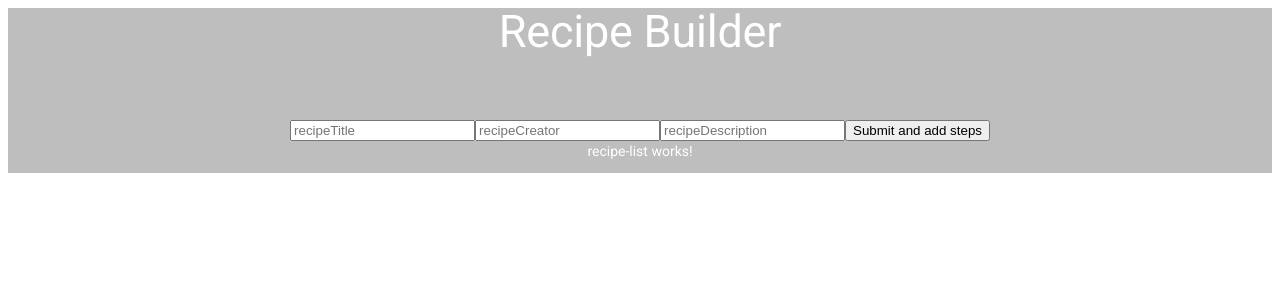
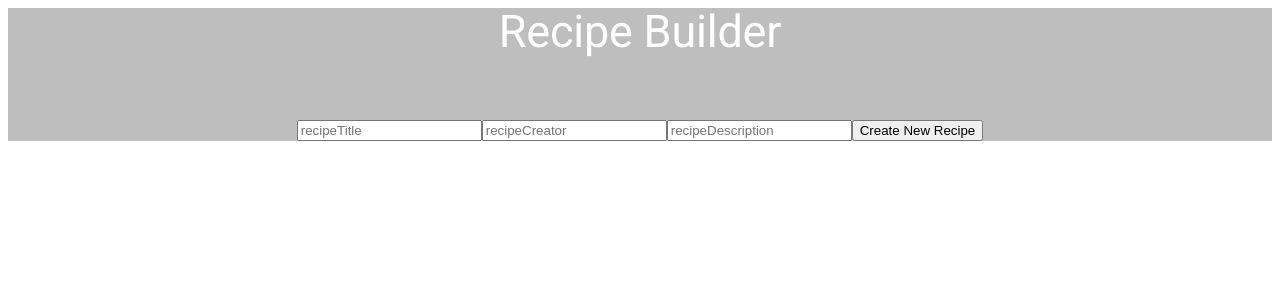
Before and after one commit to WSINTRA/AngularPractise, an Angular app: page / in a window 1280 px wide. Shown: the top 300 px of the page. Built offline with nearby package versions, Linux system fonts and the light colour scheme.

Commit message:
Able to add steps into the recipe object

```diff
--- a/src/app/app.component.html
+++ b/src/app/app.component.html
@@ -4,7 +4,6 @@
 <div class="mat-display-2">{{title}}</div>
 <!-- <app-landing-page></app-landing-page> -->
 <app-recipe-form></app-recipe-form>
-<app-recipe-list></app-recipe-list>
 </div>
 
 <router-outlet></router-outlet>
--- a/src/app/models/recipe.model.ts
+++ b/src/app/models/recipe.model.ts
@@ -3,7 +3,7 @@ export class RecipeModel {
         repUser: string,
         repTitle: string,
         repDescription: string,
-        repSteps: object,
+        repSteps: any
     ) {
         this.user = repUser,
         this.title = repTitle;
@@ -13,6 +13,6 @@ export class RecipeModel {
     user: string;
     title: string;
     description: string;
-    steps: object;
+    steps: any;
 
 }
--- a/src/app/recipe-form/recipe-form.component.html
+++ b/src/app/recipe-form/recipe-form.component.html
@@ -1,12 +1,28 @@
 <div class="container-fluid">
-    <input class="search" [(ngModel)]="recipeTitle" placeholder=recipeTitle>
+    <ul *ngFor="let recipe of allRecipes">
+        <li>{{recipe.title}}</li>
+    </ul>
+    <div *ngIf="createSteps" >
+        <input class="search" [(ngModel)]="stepTitle" placeholder=stepTitle>
 
-    <input class="search" [(ngModel)]="recipeCreator" placeholder=recipeCreator>
+        <input class="search" [(ngModel)]="stepDescription" placeholder=stepDescription>
 
-    <input class="search" [(ngModel)]="recipeDescription" placeholder=recipeDescription>
+        <input class="search" [(ngModel)]="stepImageUrl" placeholder=stepImageUrl>
 
-    <button (click)='handleNewRecipe(recipeCreator, recipeTitle, recipeDescription)'>Submit and add steps</button>
+        <input class="search" [(ngModel)]="stepVideoUrl" placeholder=stepVideoUrl>
 
+        <button (click)='handleNewStep(stepTitle, stepDescription, stepImageUrl, stepVideoUrl)'>Add New Step</button>
 
-    {{currentRecipe.title}}
+    </div>
+    <div *ngIf="!createSteps" >
+        <input class="search" [(ngModel)]="recipeTitle" placeholder=recipeTitle>
+
+        <input class="search" [(ngModel)]="recipeCreator" placeholder=recipeCreator>
+
+        <input class="search" [(ngModel)]="recipeDescription" placeholder=recipeDescription>
+
+        <button (click)='handleNewRecipe(recipeCreator, recipeTitle, recipeDescription)'>Create New Recipe</button>
+    </div>
+    {{editRecipe.title}}
+
 </div>
--- a/src/app/recipe-form/recipe-form.component.ts
+++ b/src/app/recipe-form/recipe-form.component.ts
@@ -1,7 +1,6 @@
 import { Component, Input } from '@angular/core';
 import { RecipeModel } from '../models/recipe.model';
-import { NewRecipe } from '../recipe.service';
-import { RecipeStep } from '../recipeStep.service'
+import { Steps } from '../models/steps.model';
 
 @Component({
   selector: 'app-recipe-form',
@@ -10,34 +9,42 @@ import { RecipeStep } from '../recipeStep.service'
 })
 export class RecipeFormComponent {
 
-  // constructor(public currentRecipe: NewRecipe){ }
+  //Creation Mode
+  createSteps: boolean = false;
+  //Set types for a Recipe
   recipeTitle: string;
   recipeCreator: string;
   recipeDescription: string;
-  recipeSteps:any[] = [];
-  currentRecipe = new RecipeModel(this.recipeTitle="",this.recipeCreator="", this.recipeDescription="", this.recipeSteps )
+  recipeSteps: any[] = [];
+  allRecipes: any[] = [];
 
-  allRecipes: any[] = [];
-  handleNewRecipe(userVal, titleVal, descriptionVal ){
-    this.currentRecipe.user = userVal;
-    this.currentRecipe.title = titleVal;
-    this.currentRecipe.description = descriptionVal;
-    this.allRecipes.push(this.currentRecipe)
+  //probably not the best way to do this but since I am just learning and trying to figure Angular out
+  //make an object that will act as a temp holder for whatever the last recipe created was, then when..
+  //a new Recipe is initialized, open up the new steps form based on the createSteps boolean, then close when done
+  editRecipe = {user: "", title:"", description:"",steps:[] };
+
+  //when submitting a new recipe, set the values and push to the allRecipes array
+  handleNewRecipe(userVal, titleVal, descriptionVal) {
+    //Basic error checking to make sure recipe has atleast a title
+    if (!titleVal) {
+      return alert("Recipe must atleast have a title")
+    }
+    //Create a new recipe, push it onto the allRecipe array and change mode for recipe editing
+    let currentRecipe = new RecipeModel(userVal, titleVal, descriptionVal, this.recipeSteps)
+    this.allRecipes.push(currentRecipe)
+    this.editRecipe = currentRecipe;
+    this.createSteps = true;
   }
+  //Set types for new Steps
+  stepTitle: string
+  stepDescription: string
+  stepImageUrl: string
+  stepVideoUrl: string
+  stepPackage = new Steps(this.stepTitle, this.stepDescription, this.stepImageUrl, this.stepVideoUrl)
 
-
-
+  handleNewStep(stepTitleVal, stepDescriptionVal, stepImageUrlVal, stepVideoUrlVal ){
+    let newStep = new Steps(stepTitleVal, stepDescriptionVal, stepImageUrlVal, stepVideoUrlVal)
+    this.editRecipe.steps.push(newStep)
+    console.log(this.editRecipe);
+  }
 }
-
-
-// import { Component, Input } from "@angular/core";
-// import { DiscountService } from "./discount.service";
-// @Component({
-//   selector: "paDiscountDisplay",
-//   template: `<div class="bg-info text-white p-2">
-//                 The discount is {{discounter.discount}}
-//                </div>`
-// })
-// export class PaDiscountDisplayComponent {
-//   constructor(public discounter: DiscountService) { }
-// }
--- a/src/app/recipe-list/recipe-list.component.html
+++ /dev/null
@@ -1,13 +0,0 @@
-<p>recipe-list works!</p>
-<!-- {{ username }}
-
-<ul *ngFor="let step of steps; let i = index">
-  <li>{{ i + 1 }}</li>
-  <li>{{ step.task }}</li>
-  <li>{{ step.description }}</li>
-  <li>Complete?<input type="checkbox" [(ngModel)]="step.complete" /></li>
-  <li [ngSwitch]="step.complete">
-                  <span *ngSwitchCase="true">Yes</span>
-                  <span *ngSwitchDefault>No</span>
-  </li>
-</ul> -->
```
Also changed, not shown: src/app/app.module.ts (+3 -5 lines), src/app/models/steps.model.ts (+4 -4 lines), src/app/recipe-list/recipe-list.component.ts (deleted, +0 -14 lines), src/app/recipe-list/recipe-list.component.scss (deleted), 1 other file (tests, documents, lock files or other folders).
